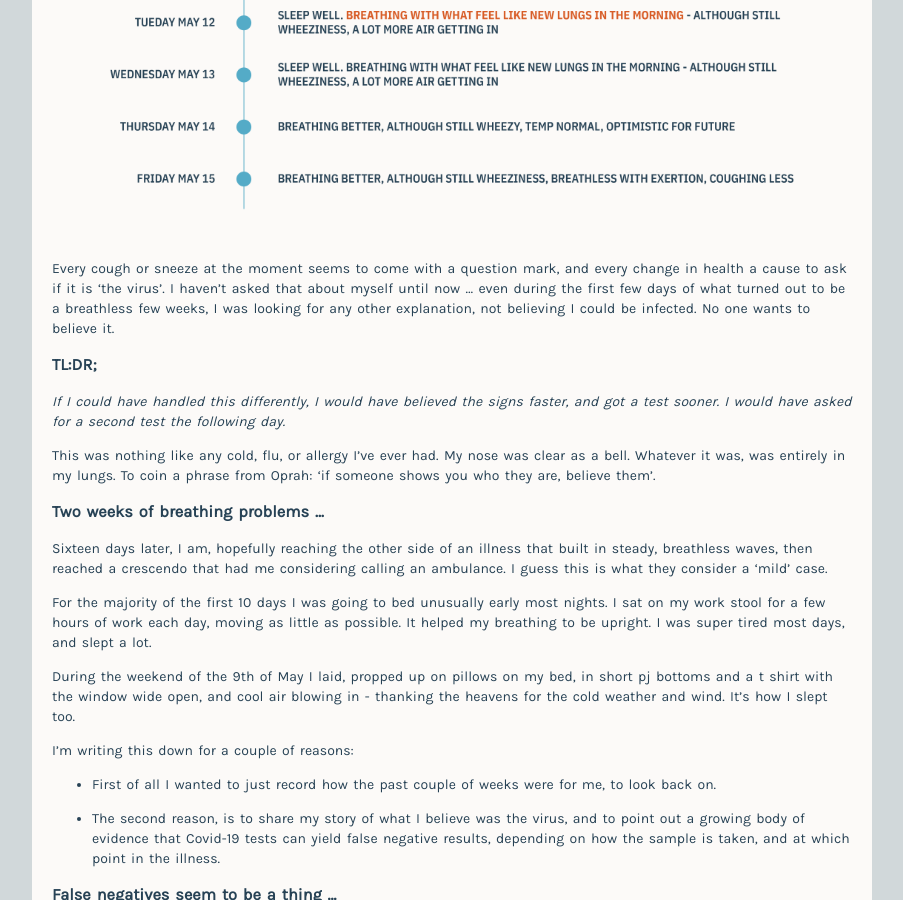
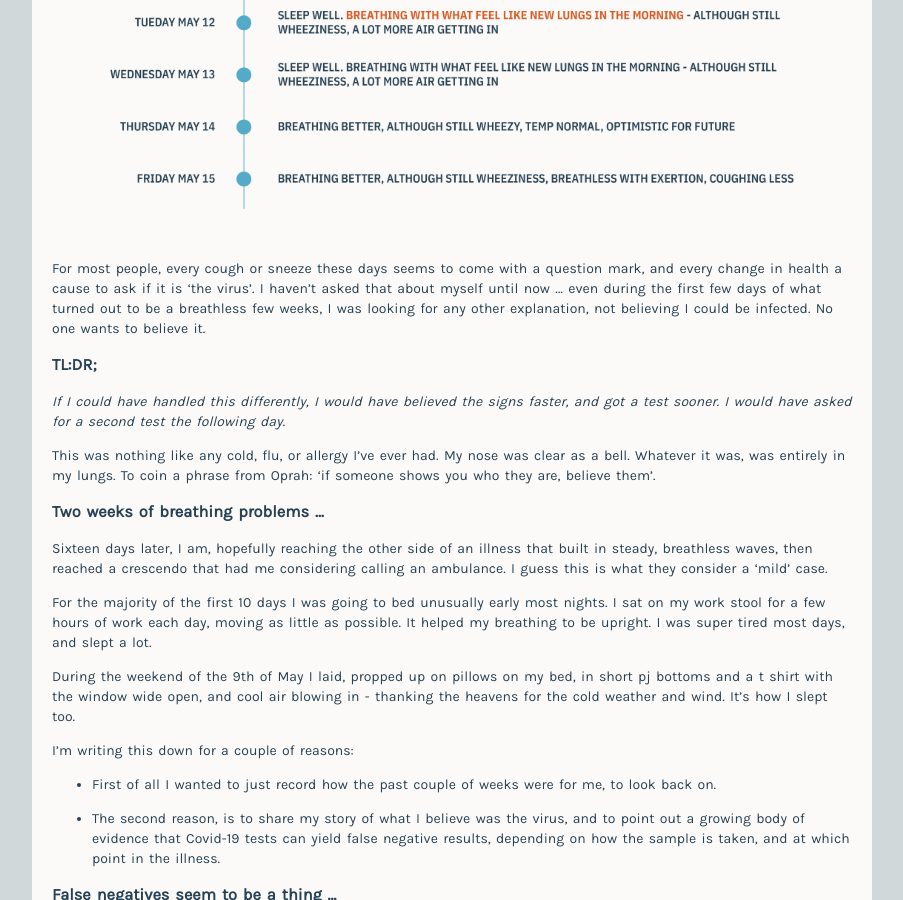
Before and after one commit to mcconville/blog, a Jekyll site: the page built from _posts/blog/2020-05-18-is-it-or-isnt-it.md, in a window 1280 px wide and 900 px high, scrolled down 936 px. Shown: the whole window, without its empty margins (188-1091 px from the left). Built offline with Jekyll 4.4.1, drawn with Linux system fonts in a browser that asks for light colours.

Commit message:
Update 2020-05-18-is-it-or-isnt-it.md

```diff
--- a/_posts/blog/2020-05-18-is-it-or-isnt-it.md
+++ b/_posts/blog/2020-05-18-is-it-or-isnt-it.md
@@ -11,7 +11,7 @@ A couple of weeks ago, I started coughing. At first it was a tiny random cough,
 
 <img alt="timeline of my symptoms" src="https://raw.githubusercontent.com/mcconville/blog/gh-pages/images/symptoms.png" width="100%">
 
-Every cough or sneeze at the moment seems to come with a question mark, and every change in health a cause to ask if it is 'the virus'. I haven't asked that about myself until now ... even during the first few days of what turned out to be a breathless few weeks, I was looking for any other explanation, not believing I could be infected. No one wants to believe it.
+For most people, every cough or sneeze these days seems to come with a question mark, and every change in health a cause to ask if it is 'the virus'. I haven't asked that about myself until now ... even during the first few days of what turned out to be a breathless few weeks, I was looking for any other explanation, not believing I could be infected. No one wants to believe it.
 
 ### TL:DR;
 
```
